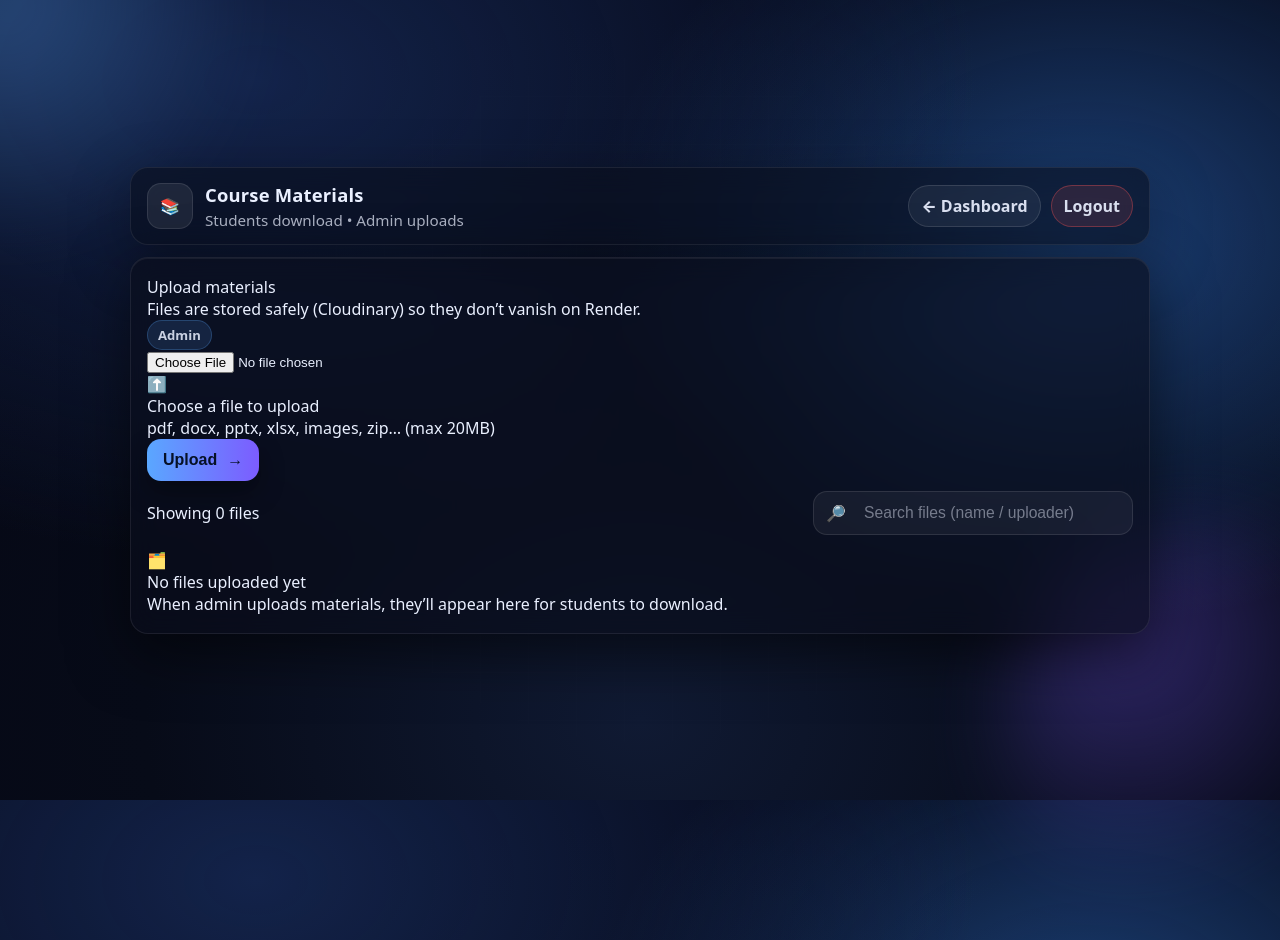
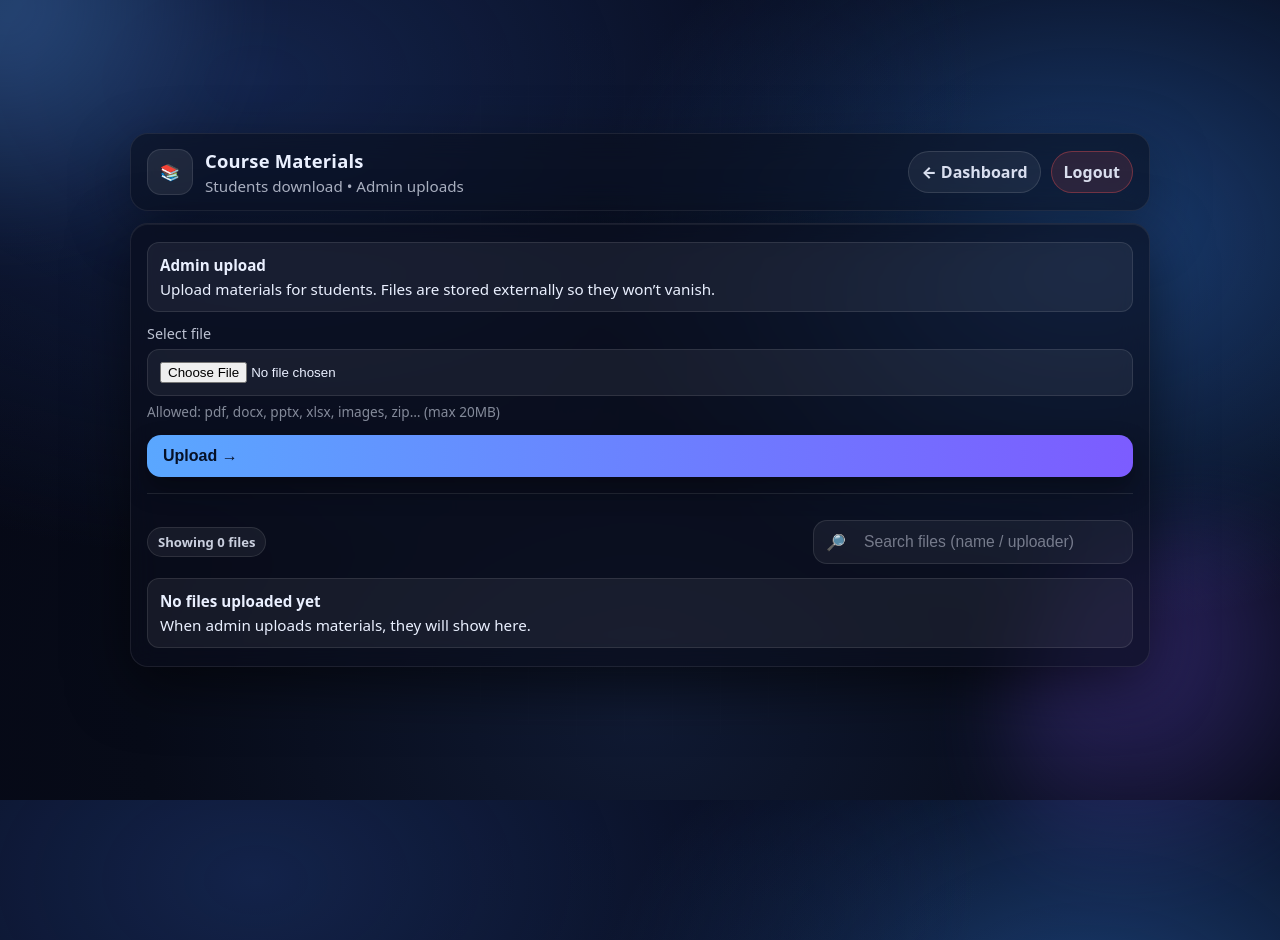
Before and after one commit to EnglishEdu28/TheEngEdu28, a Flask app: template templates/files.html in a window 1280 px wide; the page is wider, and only the part inside the window is pictured. Run offline with Flask 3, Linux system fonts and the light colour scheme; the template is opened without the code that fills it, so the values that code supplies are empty; the visitor is signed in with stand-in values (Sample User, id 1); parts of the project's set-up code (start-up, migrations or seed data) failed here and were passed over; some libraries are stand-ins or nearby versions.

Commit message:
Update files.html

```diff
--- a/templates/files.html
+++ b/templates/files.html
@@ -3,13 +3,12 @@
 <head>
   <meta charset="UTF-8" />
   <meta name="viewport" content="width=device-width, initial-scale=1.0" />
-  <title>Course Materials</title>
+  <title>Course Materials • University Portal</title>
   <link rel="stylesheet" href="{{ url_for('static', filename='style.css') }}">
 </head>
 <body>
   <main class="page">
     <section class="shell" style="max-width: 1020px;">
-      <!-- Top header -->
       <header class="topbar">
         <div class="topbar-left">
           <div class="appmark" aria-hidden="true">📚</div>
@@ -25,10 +24,9 @@
         </div>
       </header>
 
-      <!-- Flash messages -->
       {% with messages = get_flashed_messages(with_categories=true) %}
         {% if messages %}
-          <div class="stack">
+          <div style="display:grid; gap:10px; margin-bottom:12px;">
             {% for cat, msg in messages %}
               <div class="alert {% if cat == 'error' %}alert-error{% endif %}">{{ msg }}</div>
             {% endfor %}
@@ -36,62 +34,38 @@
         {% endif %}
       {% endwith %}
 
-      <!-- Main card -->
       <section class="card">
-        <!-- Admin upload or student notice -->
         {% if session.get("is_admin") %}
-          <div class="card-head">
-            <div>
-              <div class="card-title">Upload materials</div>
-              <div class="card-sub">Files are stored safely (Cloudinary) so they don’t vanish on Render.</div>
-            </div>
-            <span class="badge badge-admin">Admin</span>
+          <div class="alert" style="margin-bottom:12px;">
+            <strong>Admin upload</strong>
+            <span>Upload materials for students. Files are stored externally so they won’t vanish.</span>
           </div>
 
-          <form class="upload" method="POST" action="{{ url_for('upload') }}" enctype="multipart/form-data">
-            <label class="drop">
-              <input class="drop-input" type="file" name="file" required />
-              <div class="drop-ui">
-                <div class="drop-icon" aria-hidden="true">⬆️</div>
-                <div class="drop-text">
-                  <div class="drop-title">Choose a file to upload</div>
-                  <div class="drop-sub">pdf, docx, pptx, xlsx, images, zip… (max 20MB)</div>
-                </div>
-              </div>
-            </label>
+          <form class="form" method="POST" action="{{ url_for('upload') }}" enctype="multipart/form-data">
+            <div class="field">
+              <label>Select file</label>
+              <input class="input" type="file" name="file" required />
+              <div class="hint">Allowed: pdf, docx, pptx, xlsx, images, zip… (max 20MB)</div>
+            </div>
+            <button class="btn-primary" type="submit">Upload →</button>
+          </form>
 
-            <button class="btn-primary" type="submit">
-              Upload <span aria-hidden="true">→</span>
-            </button>
-          </form>
+          <hr class="rule" />
         {% else %}
-          <div class="notice">
-            <div class="notice-icon" aria-hidden="true">🎓</div>
-            <div>
-              <div class="notice-title">Students</div>
-              <div class="notice-sub">You can only download files. Only admin uploads materials.</div>
-            </div>
+          <div class="alert" style="margin-bottom:12px;">
+            <strong>Students</strong>
+            <span>You can only download files. Only admin uploads materials.</span>
           </div>
         {% endif %}
 
-        <!-- Toolbar -->
         <div class="toolbar">
-          <div class="toolbar-left">
-            <div class="pill">
-              <span class="pill-dot" aria-hidden="true"></span>
-              <span id="countText">Showing {{ files|length }} file{{ '' if files|length == 1 else 's' }}</span>
-            </div>
-          </div>
-
-          <div class="toolbar-right">
-            <div class="search">
-              <span class="search-ico" aria-hidden="true">🔎</span>
-              <input id="searchInput" class="search-input" type="text" placeholder="Search files (name / uploader)" />
-            </div>
+          <div class="badge">Showing {{ files|length }} file{{ '' if files|length == 1 else 's' }}</div>
+          <div class="search">
+            <span aria-hidden="true">🔎</span>
+            <input id="searchInput" class="search-input" type="text" placeholder="Search files (name / uploader)" />
           </div>
         </div>
 
-        <!-- Files list -->
         {% if files and files|length > 0 %}
           <div class="table-wrap">
             <table class="table" id="filesTable">
@@ -111,23 +85,23 @@
                       <div class="filecell">
                         <div class="fileicon" aria-hidden="true">
                           {% if ext == 'pdf' %}PDF
-                          {% elif ext in ['doc', 'docx'] %}DOC
-                          {% elif ext in ['ppt', 'pptx'] %}PPT
-                          {% elif ext in ['xls', 'xlsx'] %}XLS
+                          {% elif ext in ['doc','docx'] %}DOC
+                          {% elif ext in ['ppt','pptx'] %}PPT
+                          {% elif ext in ['xls','xlsx'] %}XLS
                           {% elif ext in ['png','jpg','jpeg','gif'] %}IMG
                           {% elif ext in ['zip','rar'] %}ZIP
                           {% else %}FILE{% endif %}
                         </div>
-                        <div class="filemeta">
+                        <div>
                           <div class="filename">{{ f.original_name }}</div>
-                          <div class="filesub">
-                            <span class="badge badge-soft">{{ ext if ext else 'file' }}</span>
+                          <div style="margin-top:4px;">
+                            <span class="badge">{{ ext if ext else 'file' }}</span>
                           </div>
                         </div>
                       </div>
                     </td>
 
-                    <td class="mono">
+                    <td>
                       {% if f.size and f.size >= (1024*1024) %}
                         {{ (f.size / (1024*1024))|round(2) }} MB
                       {% else %}
@@ -135,16 +109,11 @@
                       {% endif %}
                     </td>
 
-                    <td>
-                      <div class="uploader">
-                        <span class="uploader-dot" aria-hidden="true"></span>
-                        <span class="uploader-name">{{ f.username }}</span>
-                      </div>
-                    </td>
+                    <td>{{ f.username }}</td>
 
                     <td>
                       <div class="actions">
-                        <a class="btn-link" href="{{ url_for('download', file_id=f.id) }}" target="_blank" rel="noopener">
+                        <a class="btn-soft" href="{{ url_for('download', file_id=f.id) }}" target="_blank" rel="noopener">
                           View / Download
                         </a>
 
@@ -162,16 +131,14 @@
             </table>
           </div>
 
-          <div id="emptySearch" class="emptystate" style="display:none;">
-            <div class="emptystate-icon" aria-hidden="true">🗂️</div>
-            <div class="emptystate-title">No matching files</div>
-            <div class="emptystate-sub">Try a different search term.</div>
+          <div id="emptySearch" class="alert" style="display:none; margin-top:12px;">
+            <strong>No matching files</strong>
+            Try a different search term.
           </div>
         {% else %}
-          <div class="emptystate">
-            <div class="emptystate-icon" aria-hidden="true">🗂️</div>
-            <div class="emptystate-title">No files uploaded yet</div>
-            <div class="emptystate-sub">When admin uploads materials, they’ll appear here for students to download.</div>
+          <div class="alert">
+            <strong>No files uploaded yet</strong>
+            When admin uploads materials, they will show here.
           </div>
         {% endif %}
       </section>
@@ -183,14 +150,14 @@
   </main>
 
   <script>
-    // Client-side search (no backend changes)
-    (function () {
+    (function(){
       const input = document.getElementById("searchInput");
       const table = document.getElementById("filesTable");
       const empty = document.getElementById("emptySearch");
       if (!input || !table) return;
 
       const rows = Array.from(table.querySelectorAll("tbody tr"));
+
       input.addEventListener("input", () => {
         const q = input.value.trim().toLowerCase();
         let visible = 0;
```
